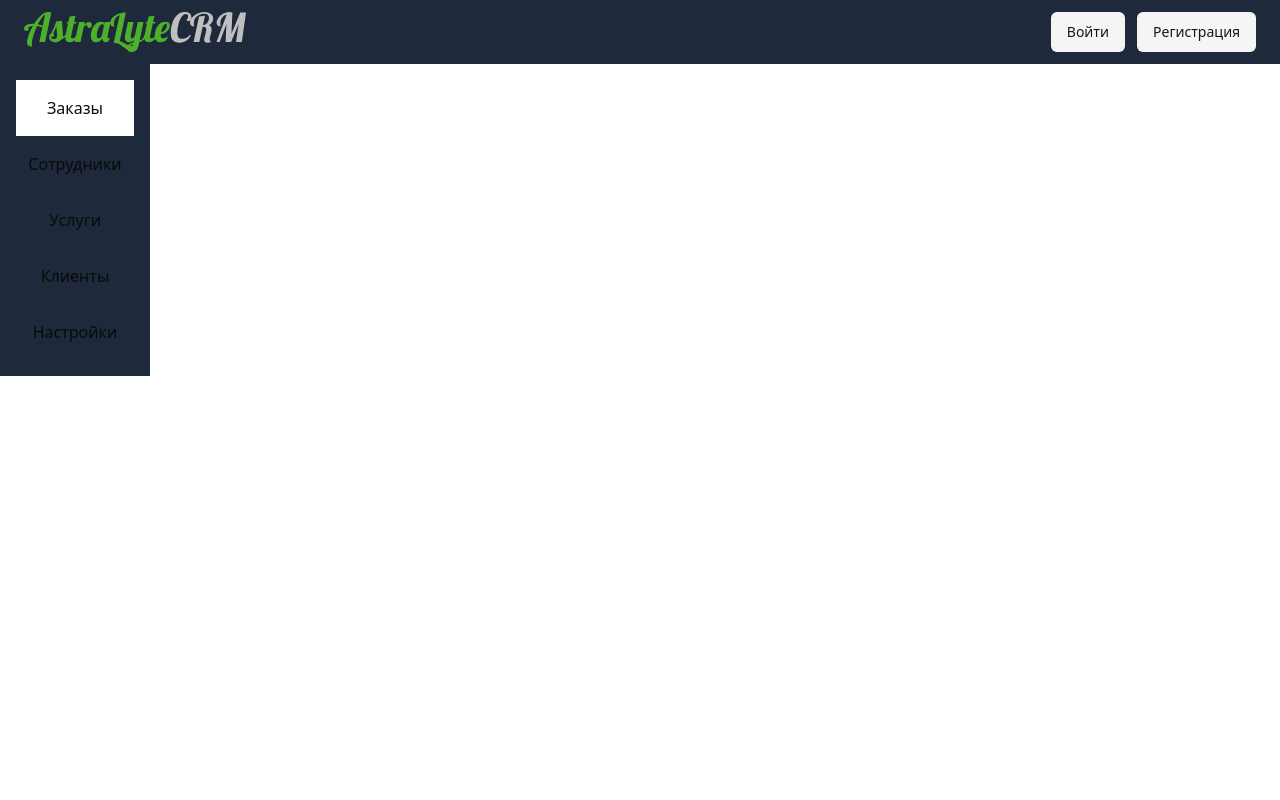
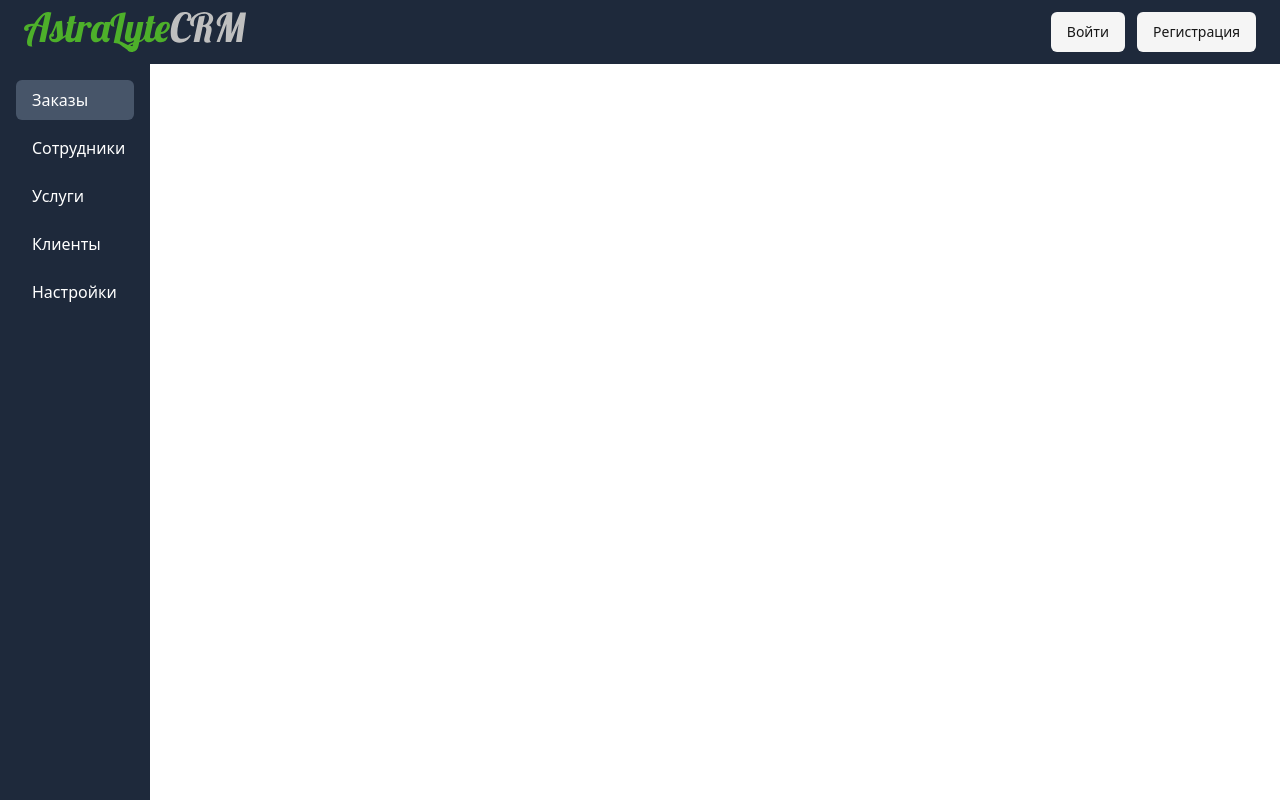
Before and after one commit to IvanGubkin/crm-astra, a React (Vite) app: page /orders in a window 1280 px wide. Built offline with nearby package versions, Linux system fonts and the light colour scheme.

Commit message:
fix navigate

```diff
--- a/src/pages/orders/ui/orders.tsx
+++ b/src/pages/orders/ui/orders.tsx
@@ -9,7 +9,7 @@ import { Navigate } from "@/widgets/navigate";
 
 export function Orders() {
   return (
-    <div className={"auth_page"}>
+    <div className={"page"}>
       <Header />
       <Navigate />
     </div>
--- a/src/shared/styles/global.css
+++ b/src/shared/styles/global.css
@@ -3,16 +3,19 @@
 @tailwind utilities;
 
 @layer components {
-  .auth_page {
+  .page {
     display: grid;
     grid-template-areas: "header header header" "navigate main main";
     grid-template-columns: 150px auto auto;
+    grid-template-rows: auto 1fr;
+    height: 100vh;
   }
   .header {
     grid-area: header;
   }
   .navigate {
     grid-area: navigate;
+    overflow-y: auto;
   }
 }
 
--- a/src/widgets/navigate/ui/navigate.tsx
+++ b/src/widgets/navigate/ui/navigate.tsx
@@ -1,23 +1,67 @@
-import { cn } from "@/shared/lib/utils";
+import {cn} from "@/shared/lib/utils";
+
 import {NavLink} from "react-router-dom";
-
 
 export function Navigate() {
   return (
-    <nav className={cn("navigate h-max bg-slate-800 py-4 px-4" )}>
-      <NavLink className={"flex justify-center px-2 py-4 bg-white " } to={"/orders"}>
+    <nav className={cn("navigate flex-1 bg-slate-800 py-4 px-4")}>
+      <NavLink
+        className={({isActive}) =>
+          cn(
+            "block px-4 py-2 rounded-md text-white mb-2",
+            isActive ? "bg-slate-600" : "hover:bg-slate-700"
+          )
+        }
+        to={"/orders"}
+      >
         <p>Заказы</p>
       </NavLink>
-      <NavLink className={"flex justify-center px-2 py-4"} to={"/staffs"}>
+
+      <NavLink
+        className={({isActive}) =>
+          cn(
+            "block px-4 py-2 rounded-md text-white mb-2",
+            isActive ? "bg-slate-600" : "hover:bg-slate-700"
+          )
+        }
+        to={"/staffs"}
+      >
         <p>Сотрудники</p>
       </NavLink>
-      <NavLink className={"flex justify-center px-2 py-4"} to={"/service"}>
+
+      <NavLink
+        className={({isActive}) =>
+          cn(
+            "block px-4 py-2 rounded-md text-white mb-2",
+            isActive ? "bg-slate-600" : "hover:bg-slate-700"
+          )
+        }
+        to={"/service"}
+      >
         <p>Услуги</p>
       </NavLink>
-      <NavLink className={"flex justify-center px-2 py-4"} to={"/clients"}>
+
+      <NavLink
+        className={({isActive}) =>
+          cn(
+            "block px-4 py-2 rounded-md text-white mb-2",
+            isActive ? "bg-slate-600" : "hover:bg-slate-700"
+          )
+        }
+        to={"/clients"}
+      >
         <p>Клиенты</p>
       </NavLink>
-      <NavLink className={"flex justify-center px-2 py-4"} to={"/settings"}>
+
+      <NavLink
+        className={({isActive}) =>
+          cn(
+            "block px-4 py-2 rounded-md text-white mb-2",
+            isActive ? "bg-slate-600" : "hover:bg-slate-700"
+          )
+        }
+        to={"/settings"}
+      >
         <p>Настройки</p>
       </NavLink>
     </nav>
--- /dev/null
+++ b/src/widgets/register/api/index.ts
@@ -0,0 +1,6 @@
+import { $api } from "@/shared/api/baseApi";
+import { RegisterType } from "@/shared/types/baseType";
+
+export const registerApi = async (data:RegisterType) =>{
+    return await $api.post("/crm/add", {...data})
+}
--- a/src/widgets/register/ui/register.tsx
+++ b/src/widgets/register/ui/register.tsx
@@ -1,4 +1,4 @@
-import { RegisterType } from "@/shared/types/baseType";
+import {RegisterType} from "@/shared/types/baseType";
 import {Button} from "@/shared/ui/button";
 import {
   Card,
@@ -11,23 +11,13 @@ import {Input} from "@/shared/ui/input";
 
 import {useForm} from "react-hook-form";
 
-
-
 export function RegisterWidgets() {
-  const {
-    register,
-    handleSubmit,
-    formState:{errors}
-
-  } = useForm<RegisterType>();
+  const {register, handleSubmit} = useForm<RegisterType>();
 
   const onSubmit = (data: RegisterType): void => {
     console.log(data);
+    // TODO
   };
-  console.log(errors);
-
-
-
 
   return (
     <div className="grid place-content-center h-[88vh]">
@@ -58,8 +48,15 @@ export function RegisterWidgets() {
                 placeholder="Email"
                 {...register("owner_email", {required: "Обязательное поле"})}
               />
-              <Button disabled={false} onClick={()=>{console.log(1);
-              }} type="button" >Отправить код</Button>
+              <Button
+                disabled={false}
+                onClick={() => {
+                  console.log(1);
+                }}
+                type="button"
+              >
+                Отправить код
+              </Button>
             </div>
             <Input
               placeholder="Комментарий"
```
